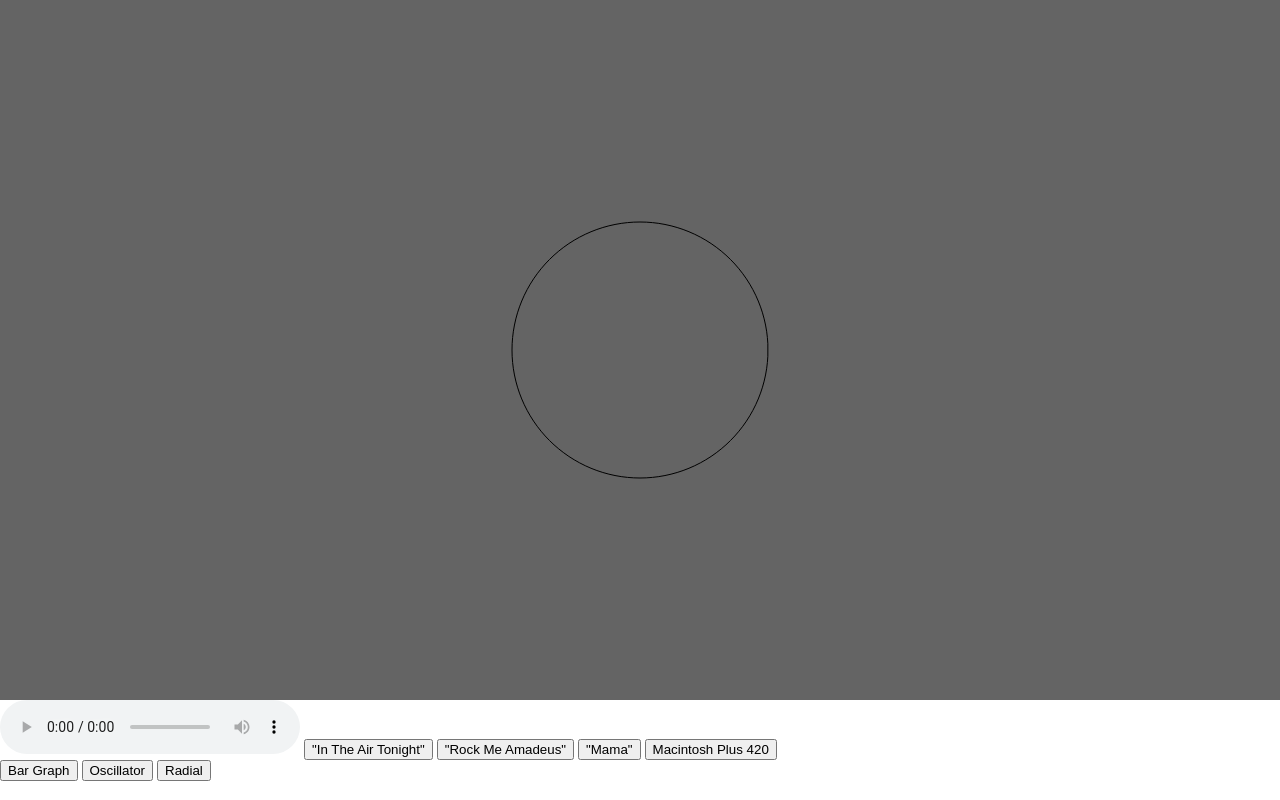
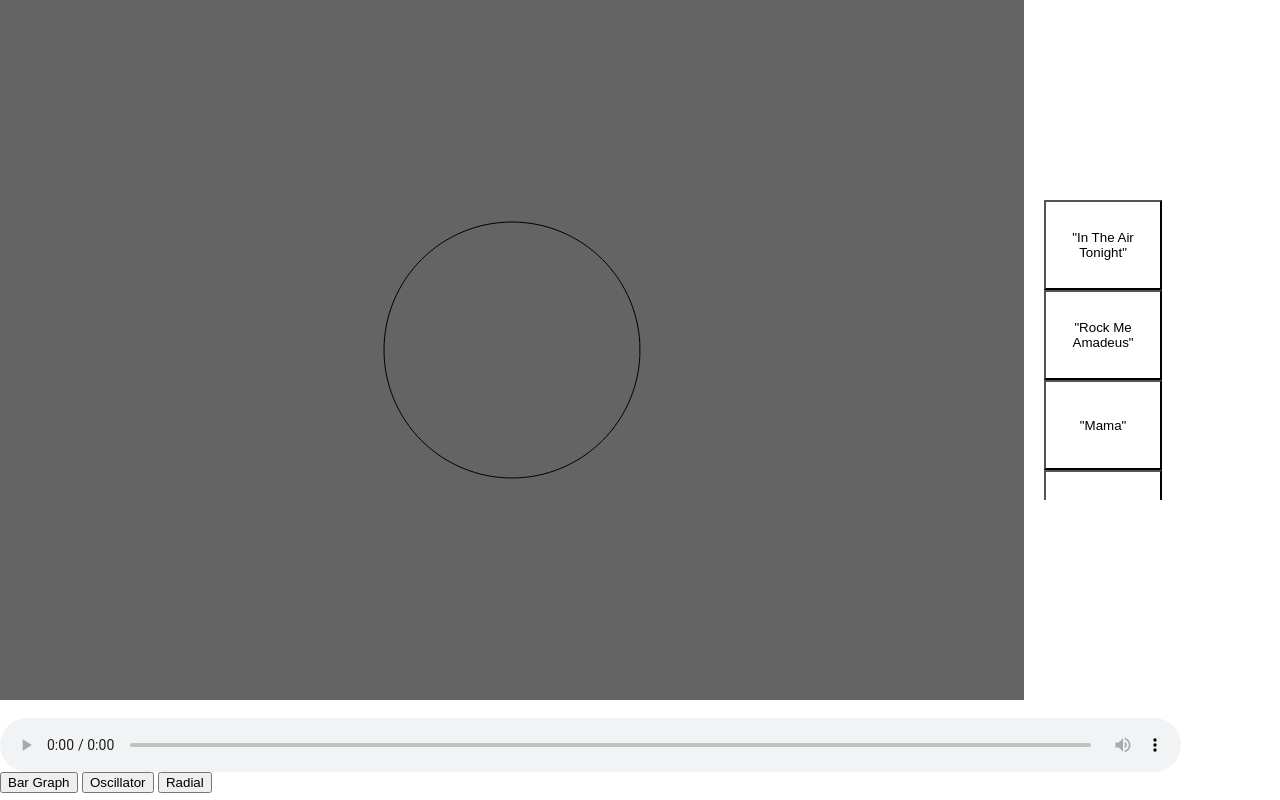
Before and after one commit to iAmThe1neAnd0nly/funStuff, a website: page AudioVisualization/audioVisualization.html in a window 1280 px wide. Drawn offline with Linux system fonts and the light colour scheme.

Commit message:
Added Sidebar Version of Song Select

```diff
--- a/AudioVisualization/audioVisualization.html
+++ b/AudioVisualization/audioVisualization.html
@@ -3,26 +3,73 @@
 <head>
     <title>Audio Visualization</title>
     <style>
-        body, html{
+        body,
+        html {
+            font-family: 'Arial';
             margin: 0;
             padding: 0;
             display: inline-block;
         }
-        canvas{
-            clear: both;
+
+        #container {
+            display: flex;
+            align-items: center;
+            width: 100%;
+        }
+
+        audio {
+            width: 100%;
+        }
+
+        #songPicker {
+            text-align: center;
+            margin-left: 20px;
+            overflow: scroll;
+            height: 300px;
+            width: 10%;
+        }
+
+        #songList {
+            list-style: none;
+            padding: 0;
+            margin: 0;
+        }
+
+        #songList>li button{
+            background-color: white;
+            width: 100%;
+            height: 30%;
+            cursor: pointer;
         }
     </style>
 
 </head>
 
 <body>
-    <canvas id="cnv"></canvas>
-    <audio id="myAudio" controls crossorigin="anonymous" src="/inTheAir.mp3"></audio>
-    <button onclick="songChange('inTheAir')">"In The Air Tonight"</button>
-    <button onclick = "songChange('falcoRockMe')">"Rock Me Amadeus"</button>
-    <button onclick = "songChange('mama')">"Mama"</button>
-    <button onclick="songChange('macintoshPlus420')">Macintosh Plus 420</button>
+
+    <div id="container">
+        <canvas id="cnv"></canvas>
+        <div id="songPicker">
+            <ul id="songList">
+                <li>
+                    <button onclick="songChange('inTheAir')">"In The Air Tonight"</button>
+                </li>
+                <li>
+                    <button onclick="songChange('falcoRockMe')">"Rock Me Amadeus"</button>
+                </li>
+                <li>
+                    <button onclick="songChange('mama')">"Mama"</button>
+                </li>
+                <li>
+                    <button onclick="songChange('macintoshPlus420')">Macintosh Plus 420</button>
+                </li>
+            </ul>
+
+        </div>
+    </div>
+
     <br>
+    <audio id="myAudio" autoplay="false" controls crossorigin="anonymous" src="/inTheAir.mp3"></audio>
     <button onclick="changeGraph('bar')">Bar Graph</button>
     <button onclick="changeGraph('osc')">Oscillator</button>
     <button onclick="changeGraph('rad')">Radial</button>
@@ -32,17 +79,18 @@
         var canvasCtx = cnv.getContext('2d');
 
         cnv.height = window.innerHeight - 100;
-        cnv.width = window.innerWidth;
+        cnv.width = window.innerWidth * .8;
 
         var audio = document.getElementById('myAudio');
         audio.volume = 0.1;
 
-        function songChange(newSong){
+        function songChange(newSong) {
             audio.src = '/' + newSong + '.mp3';
-            audio.play();
+            //audio.play();
         }
         var currGraph = 'rad';
-        function changeGraph(gr){
+
+        function changeGraph(gr) {
             currGraph = gr;
         }
     </script>
```
Also changed, not shown: AudioVisualization/audioVisualizationOrig.html (added, +52 -0 lines).
